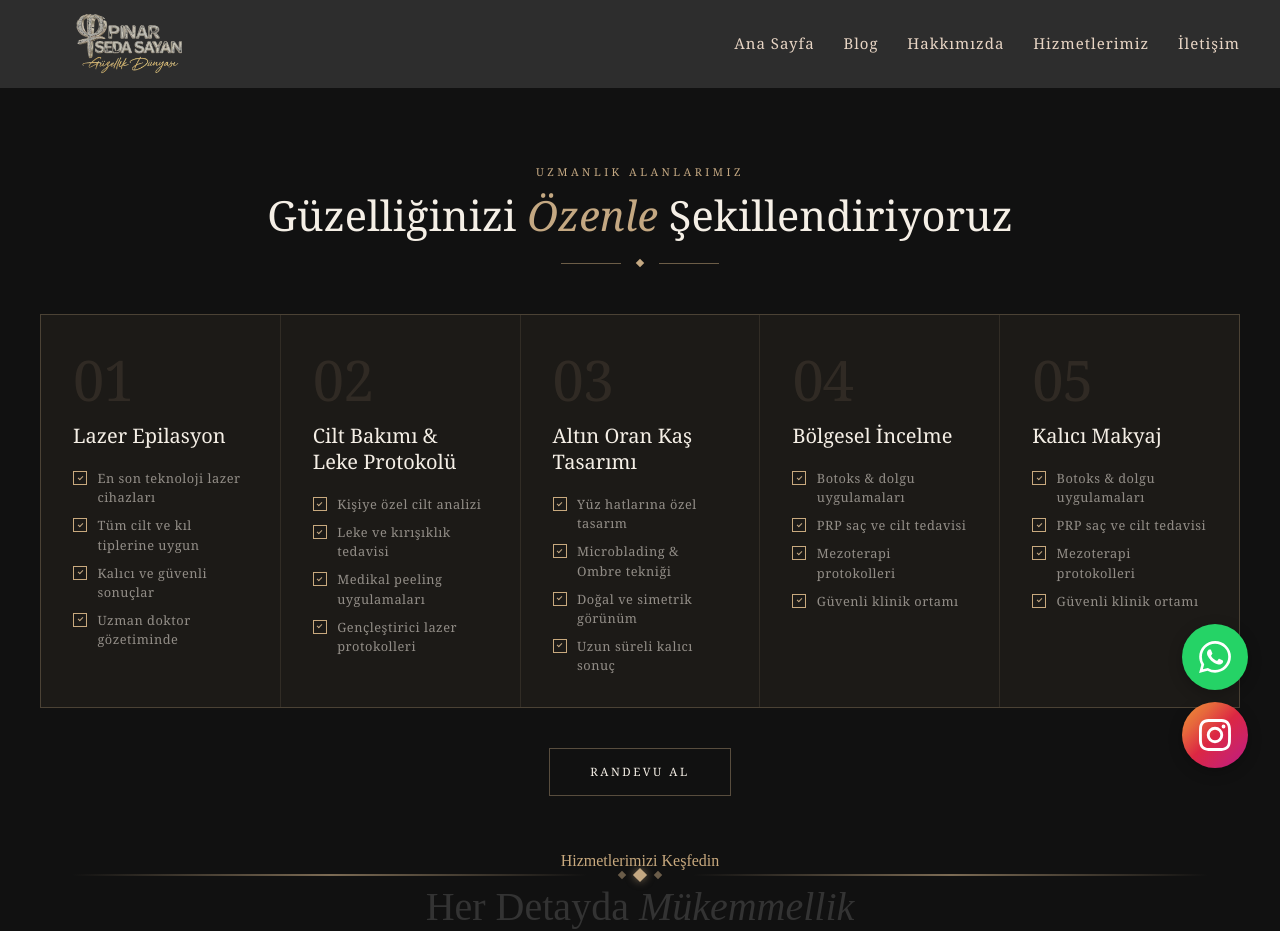
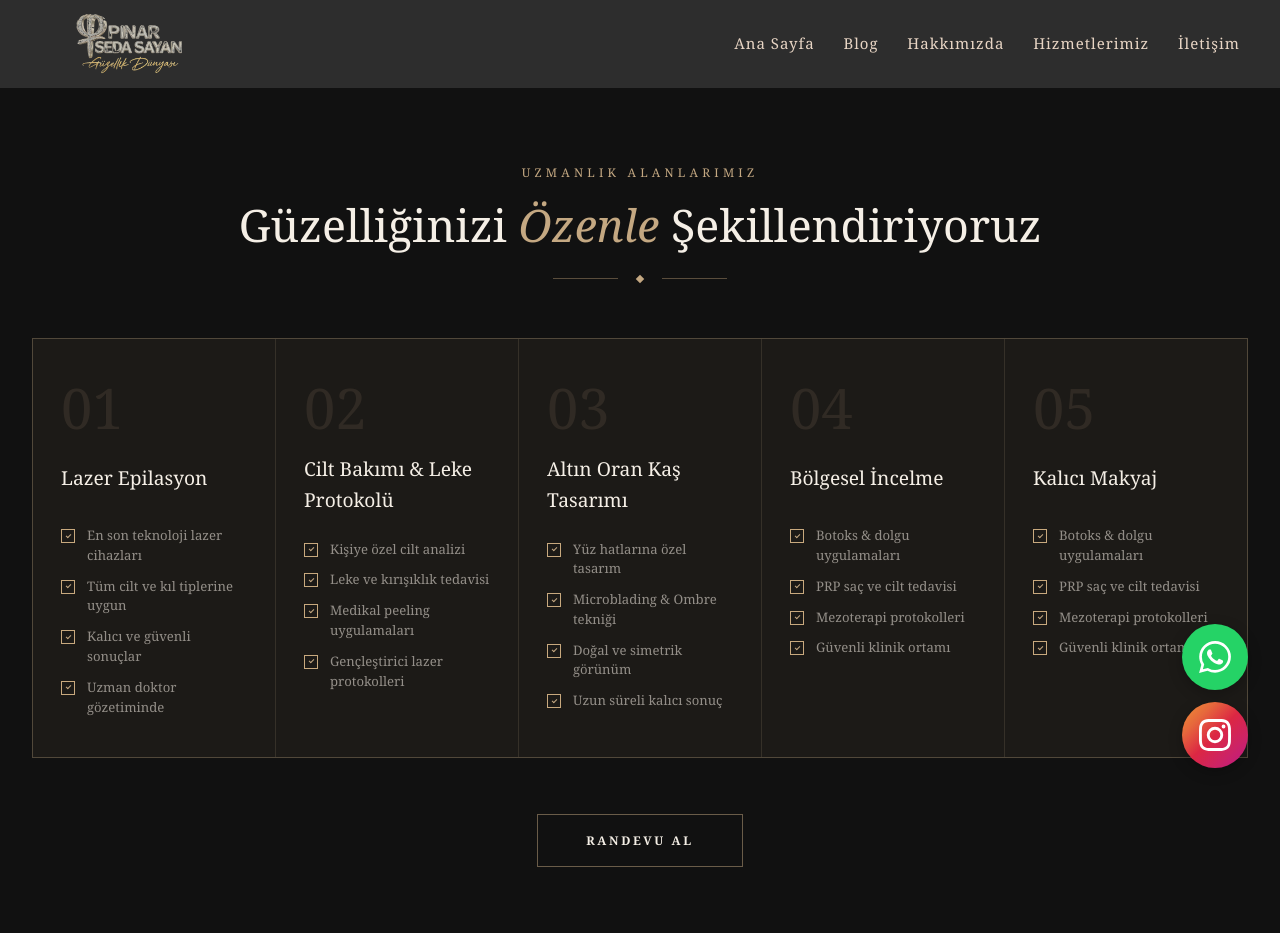
Before and after one commit to Sipkan/GuzellikMerkezi, a FastAPI app: page /services in a window 1280 px wide. Shown: the top 933 px of the page. Run offline with FastAPI, Linux system fonts and the light colour scheme; parts of the project's set-up code (start-up, migrations or seed data) failed here and were passed over.

Commit message:
Blog eklendi, hizmetlerimiz güncellendi

```diff
--- a/app/static/css/style.css
+++ b/app/static/css/style.css
@@ -2683,11 +2682,10 @@ footer {
     box-sizing: border-box;
 }
 
-
-/* ── Heading ── */
+/* Başlık Grubu */
 .sh-heading {
     text-align: center;
-    margin-bottom: 3rem;
+    margin-bottom: 3.5rem;
     max-width: 900px;
     margin-left: auto;
     margin-right: auto;
@@ -2695,21 +2693,21 @@ footer {
 
 .sh-eyebrow {
     display: block;
-    font-family: Georgia, var(--font-serif);
+    font-family: var(--font-serif);
     font-weight: 300;
-    font-size: 0.68rem;
-    letter-spacing: 0.32em;
+    font-size: 0.75rem;
+    letter-spacing: 0.35em;
     text-transform: uppercase;
     color: var(--clr-gold);
-    margin-bottom: 0.75rem;
+    margin-bottom: 1rem;
 }
 
 .sh-title {
-    font-family: Georgia, var(--font-serif);
+    font-family: var(--font-serif);
     font-weight: 300;
-    font-size: clamp(1.8rem, 4vw, 2.6rem);
+    font-size: clamp(2rem, 5vw, 2.8rem);
     color: var(--clr-cream);
-    line-height: 1.15;
+    line-height: 1.2;
 }
 
 .sh-title em {
@@ -2717,22 +2715,22 @@ footer {
     color: var(--clr-gold);
 }
 
-/* Ornamental rule */
+/* Dekoratif Çizgi */
 .sh-rule {
     display: flex;
     align-items: center;
-    gap: 1rem;
-    margin: 1.25rem auto 0;
-    width: fit-content;
+    justify-content: center;
+    gap: 1.2rem;
+    margin: 1.5rem auto 0;
 }
 
 .sh-rule::before,
 .sh-rule::after {
     content: '';
-    width: 60px;
+    width: 65px;
     height: 1px;
     background: var(--clr-gold-deep);
-    opacity: 0.5;
+    opacity: 0.4;
 }
 
 .sh-diamond {
@@ -2743,118 +2741,113 @@ footer {
     transform: rotate(45deg);
 }
 
-/* ── Card grid ── */
+/* Kart Izgarası - 5 Kolon Düzeni (Responsive) */
 .sh-grid {
     display: grid;
-    grid-template-columns: repeat(5, 1fr);
+    /* 5 Kartı sığdırmak için esnek yapı */
+    grid-template-columns: repeat(auto-fit, minmax(220px, 1fr));
     gap: 1px;
-    border: 1px solid rgba(196, 168, 130, 0.18);
-    background: rgba(196, 168, 130, 0.18);
-    max-width: 1200px;
+    background: rgba(196, 168, 130, 0.2);
+    border: 1px solid rgba(196, 168, 130, 0.2);
+    max-width: 1400px;
     margin: 0 auto;
 }
 
-/* ── Individual card ── */
+/* Kart Tasarımı */
 .sh-card {
     background: #1c1a17;
-    padding: 2.25rem 2rem 2rem;
+    padding: 2.5rem 1.75rem;
     position: relative;
     overflow: hidden;
-    cursor: default;
     transition: background var(--transition-base);
 }
 
+.sh-card:hover {
+    background: #23201c;
+}
+
+/* Hover Efektleri */
 .sh-card::before {
     content: '';
     position: absolute;
     inset: 0;
-    background: radial-gradient(ellipse at top left, rgba(196,168,130,0.06) 0%, transparent 65%);
+    background: radial-gradient(circle at 20% 0%, rgba(196,168,130,0.08) 0%, transparent 70%);
     opacity: 0;
-    transition: opacity 0.45s;
-}
-
-.sh-card:hover {
-    background: #201d18;
+    transition: opacity 0.5s ease;
 }
 
 .sh-card:hover::before {
     opacity: 1;
 }
 
-/* Gold top bar on hover */
 .sh-card::after {
     content: '';
     position: absolute;
-    top: 0; left: 0; right: 0;
-    height: 2px;
-    background: linear-gradient(90deg, transparent 0%, var(--clr-gold) 50%, transparent 100%);
+    top: 0; left: 0; right: 0; height: 2px;
+    background: linear-gradient(90deg, transparent, var(--clr-gold), transparent);
     transform: scaleX(0);
-    transition: transform 0.45s ease;
-    transform-origin: center;
+    transition: transform 0.5s cubic-bezier(0.165, 0.84, 0.44, 1);
 }
 
 .sh-card:hover::after {
     transform: scaleX(1);
 }
 
-/* Large ghost number */
+/* Kart İçeriği */
 .sh-num {
-    font-family: Georgia, var(--font-serif);
+    font-family: var(--font-serif);
     font-size: 3.5rem;
     font-weight: 300;
     color: rgba(196, 168, 130, 0.12);
     line-height: 1;
-    margin-bottom: 1rem;
-    letter-spacing: -0.02em;
+    margin-bottom: 1.2rem;
     transition: color var(--transition-base);
     user-select: none;
 }
 
 .sh-card:hover .sh-num {
-    color: rgba(196, 168, 130, 0.24);
-}
-
-/* Card title */
+    color: rgba(196, 168, 130, 0.25);
+}
+
 .sh-card-title {
-    font-family: Georgia, var(--font-serif);
-    font-size: 1.25rem;
+    font-family: var(--font-serif);
+    font-size: 1.2rem;
     font-weight: 400;
     color: var(--clr-cream);
-    margin-bottom: 1.25rem;
-    line-height: 1.3;
-}
-
-/* Feature list */
+    margin-bottom: 1.5rem;
+    min-height: 3rem; /* Başlıkların aynı hizada durması için */
+    display: flex;
+    align-items: center;
+}
+
 .sh-list {
     list-style: none;
     padding: 0;
     display: flex;
     flex-direction: column;
-    gap: 0.55rem;
+    gap: 0.7rem;
 }
 
 .sh-list li {
     display: flex;
     align-items: flex-start;
-    gap: 0.65rem;
-    font-size: 0.8rem;
-    font-weight: 300;
-    letter-spacing: 0.04em;
-    color: rgba(244, 237, 227, 0.55);
+    gap: 0.75rem;
+    font-size: 0.82rem;
+    color: rgba(245, 239, 230, 0.55);
     line-height: 1.5;
     transition: color var(--transition-base);
 }
 
 .sh-card:hover .sh-list li {
-    color: rgba(244, 237, 227, 0.75);
-}
-
-/* Custom checkbox tick */
+    color: rgba(245, 239, 230, 0.85);
+}
+
+/* Özel Checkbox İkonu */
 .sh-tick {
     flex-shrink: 0;
     width: 14px;
     height: 14px;
-    margin-top: 2px;
+    margin-top: 3px;
     border: 1px solid var(--clr-gold-deep);
     display: flex;
     align-items: center;
@@ -2872,28 +2865,28 @@ footer {
     transform: translateY(-1px) rotate(-45deg);
 }
 
-/* ── CTA strip ── */
+/* CTA Butonu */
 .sh-cta {
     display: flex;
     align-items: center;
     justify-content: center;
-    margin-top: 2.5rem;
+    margin-top: 3.5rem;
 }
 
 .sh-cta-btn {
     display: inline-block;
-    font-family: Georgia, var(--font-serif);
-    font-size: 0.72rem;
-    font-weight: 400;
+    font-family: var(--font-serif);
+    font-size: 0.75rem;
+    font-weight: 600;
     letter-spacing: 0.22em;
     text-transform: uppercase;
     text-decoration: none;
     color: var(--clr-cream);
-    border: 1px solid rgba(196, 168, 130, 0.4);
-    padding: 0.85rem 2.5rem;
+    border: 1px solid rgba(196, 168, 130, 0.5);
+    padding: 1rem 3rem;
     position: relative;
     overflow: hidden;
-    transition: color 0.35s;
+    transition: color var(--transition-base), border-color var(--transition-base);
 }
 
 .sh-cta-btn::before {
@@ -2902,43 +2895,26 @@ footer {
     inset: 0;
     background: var(--clr-gold);
     transform: scaleX(0);
-    transform-origin: left;
-    transition: transform 0.35s ease;
+    transform-origin: right;
+    transition: transform 0.4s cubic-bezier(0.86, 0, 0.07, 1);
+    z-index: 0;
 }
 
 .sh-cta-btn:hover {
-    color: #111;
+    color: var(--clr-dark);
+    border-color: var(--clr-gold);
 }
 
 .sh-cta-btn:hover::before {
     transform: scaleX(1);
+    transform-origin: left;
 }
 
 .sh-cta-btn span {
     position: relative;
     z-index: 1;
 }
-
-/* ── Responsive ── */
-@media (max-width: 900px) {
-    .sh-grid {
-        grid-template-columns: repeat(2, 1fr);
-    }
-}
-
-@media (max-width: 768px) {
-    .sh-section {
-        padding: 3.5rem 1rem 3rem;
-    }
-
-    .sh-grid {
-        grid-template-columns: 1fr;
-    }
-
-    .sh-card {
-        padding: 1.75rem 1.5rem;
-    }
-}/* ━━━━━━━━━━━━━━━━━━━━━━
+/* ━━━━━━━━━━━━━━━━━━━━━━
      DIVIDER BETWEEN SECTIONS - Düzeltilmiş Versiyon
    ━━━━━━━━━━━━━━━━━━━━━━ */
 .section-divider {
@@ -2949,7 +2925,7 @@ footer {
     max-width: var(--max-width); /* Projendeki değişkeni kullandım */
     margin: 0 auto;
     margin-top: 10px;
-    background-color: #000000; /* Siyah arka plan */
+
 
 }
 
@@ -2991,91 +2967,86 @@ footer {
     /* Siyah üzerinde parlaması için hafif bir glow efekti */
     box-shadow: 0 0 8px rgba(196, 168, 130, 0.6);
 }
-
-/* ━━━━━━━━━━━━━━━━━━━━━━
-   BOTTOM SECTION – IMAGE CARDS
-━━━━━━━━━━━━━━━━━━━━━━ */
-
-
-.bottom-heading {
-  text-align: center;
-  margin-bottom: calc(-1 * var(--space-xl));
-  margin-top: calc(-1 * var(--space-xl));
+/* =============================================================
+   BOTTOM SECTION – IMAGE CARDS (5'li Mükemmel Ortalama)
+   ============================================================= */
+
+.bottom-section {
+    padding: 2rem 2rem 5rem;
     width: 100vw;
     margin-left: calc(-50vw + 50%);
     background-color: #111111;
-}
-.eyebrow{
-  color: var(--clr-gold);
- font-family: 'Cormorant Garamond', serif;
-  color: var(--cream);
-  line-height: 1.2;
-  color: var(--clr-gold-deep);
-  margin-top: 10px;
-}
-
-
-.bottom-heading h2 {
-  font-family: 'Cormorant Garamond', serif;
-  font-weight: 300;
-  font-size: clamp(1.75rem, 3.5vw, 2.5rem);
-  color: var(--cream);
-  line-height: 1.2;
-  color: var(--clr-gold-deep);
-  margin-top: 10px;
-}
-.bottom-heading h2 em { font-style: italic; color: var(--gold); }
-
-.bottom-section {
-  padding: 0 3rem 5rem;
-  max-width: 1100px;
-  margin: 0 auto;
+    box-sizing: border-box;
+    margin-top: calc(-1 * var(--space-xl));
+     margin-bottom:calc(-1 * var(--space-xl));
 }
 
 .bottom-heading {
     text-align: center;
-  margin-bottom: 2.75rem;
-}
-.bottom-heading h2 {
-  font-family: 'Cormorant Garamond', serif;
+    margin-bottom: 3.5rem;
+}
+
+.bottom-heading .eyebrow {
+    display: block;
+    font-family: var(--font-serif);
     font-weight: 300;
-  font-size: clamp(1.75rem, 3.5vw, 2.5rem);
-  color: var(--cream);
+    font-size: 0.75rem;
+    letter-spacing: 0.35em;
+    text-transform: uppercase;
+    color: var(--clr-gold-deep);
+
+}
+
+.bottom-heading .Metin1 {
+    font-family: var(--font-serif);
+    font-weight: 300;
+    font-size: clamp(2rem, 5vw, 2.8rem);
+    color: var(--clr-cream);
     line-height: 1.2;
 }
-.bottom-heading h2 em { font-style: italic; color: var(--gold); }
-
+
+.bottom-heading .Metin1 em {
+    font-style: italic;
+    color: var(--clr-gold);
+}
+
+/* 5 öğeyi kusursuz ortalamak için 6 kolonlu ızgara tekniği */
 .img-grid {
     display: grid;
-  grid-template-columns: repeat(3, 1fr);
-  grid-template-rows: auto auto;
+    grid-template-columns: repeat(6, 1fr);
     gap: 1px;
-  background: rgba(201,169,110,0.12);
-  border: 1px solid rgba(201,169,110,0.12);
-}
-
-.img-card:nth-child(4) { grid-column: 1 / 2; }
-.img-card:nth-child(5) { grid-column: 2 / 3; }
-
+    background: rgba(196,168,130,0.15);
+    border: 1px solid rgba(196,168,130,0.15);
+    max-width: 1200px;
+    margin: 0 auto;
+}
+
+/* İlk 3 öğe 2'şer kolon kaplar (Toplam 6 kolon = Tam Genişlik) */
 .img-card {
+    grid-column: span 2;
     position: relative;
     overflow: hidden;
     aspect-ratio: 4/3;
     cursor: pointer;
-  background: var(--dark-card);
-}
+    background: #181510;
+}
+
+/* Son 2 öğeyi ikinci satırda ortala */
+.img-card:nth-child(4) { grid-column: 2 / 4; }
+.img-card:nth-child(5) { grid-column: 4 / 6; }
 
 .img-card .img-bg {
     position: absolute;
     inset: 0;
     background-size: cover;
     background-position: center;
-  transform: scale(1.04);
-  transition: transform 0.7s cubic-bezier(0.25, 0.46, 0.45, 0.94);
-  filter: brightness(0.45) saturate(0.7);
-}
+    transform: scale(1.05);
+    transition: transform 0.8s cubic-bezier(0.25, 0.46, 0.45, 0.94);
+    filter: brightness(0.5) saturate(0.8);
+}
+
 .img-card:hover .img-bg {
-  transform: scale(1.1);
+    transform: scale(1.12);
     filter: brightness(0.35) saturate(0.6);
 }
 
--- a/app/templates/services.html
+++ b/app/templates/services.html
@@ -78,22 +78,25 @@ oran kaş, kalıcı makyaj ve kilo verme hizmetlerimizi inceleyin.{% endblock %}
 
 
 
-<div class="section-divider">
-    <div class="ornament">
-        <span></span>
-        <span></span>
-        <span></span>
-    </div>
-</div>
 
+
+
+<div class="bottom-section">
 
   <div class="bottom-heading">
     <span class="eyebrow">Hizmetlerimizi Keşfedin <br></span>
-    <h2>Her Detayda <em>Mükemmellik</em></h2>
+    <div class="section-divider">
+        <div class="ornament">
+            <span></span>
+            <span></span>
+            <span></span>
+        </div>
+    </div>
+    <span class="Metin1"> Her Detayda <em>Mükemmellik </em></span>
     <div class="rule"><span class="diamond"></span></div>
   </div>
 
-
+<!--
 <section class="services-section">
     <div class="services-grid">
         {% for s in services %}
--- a/run.py
+++ b/run.py
@@ -5,4 +5,4 @@ if __name__ == "__main__":
     print("Running Merkez Beauty Center web application...")
     # NOTE: reload=True can spawn the worker process using a different Python
     # interpreter on Windows, which may break template rendering in some setups.
-    uvicorn.run("app.main:app", host="localhost", port=8001, reload=False)
+    uvicorn.run("app.main:app", host="localhost", port=8000, reload=False)
```
Also changed, not shown: other parts of app/static/css/style.css (+90 -68 lines), other parts of app/templates/services.html (+51 -0 lines). Lines whose indentation alone changed are shown as unchanged.
